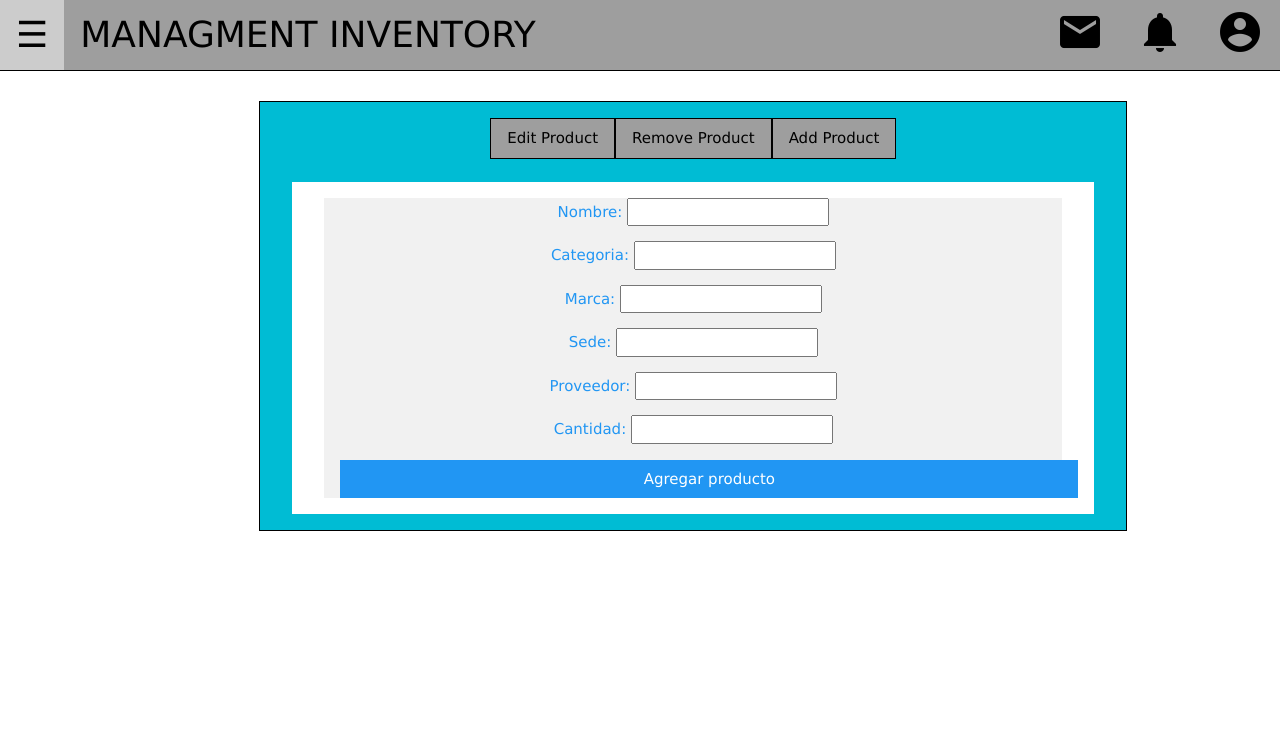
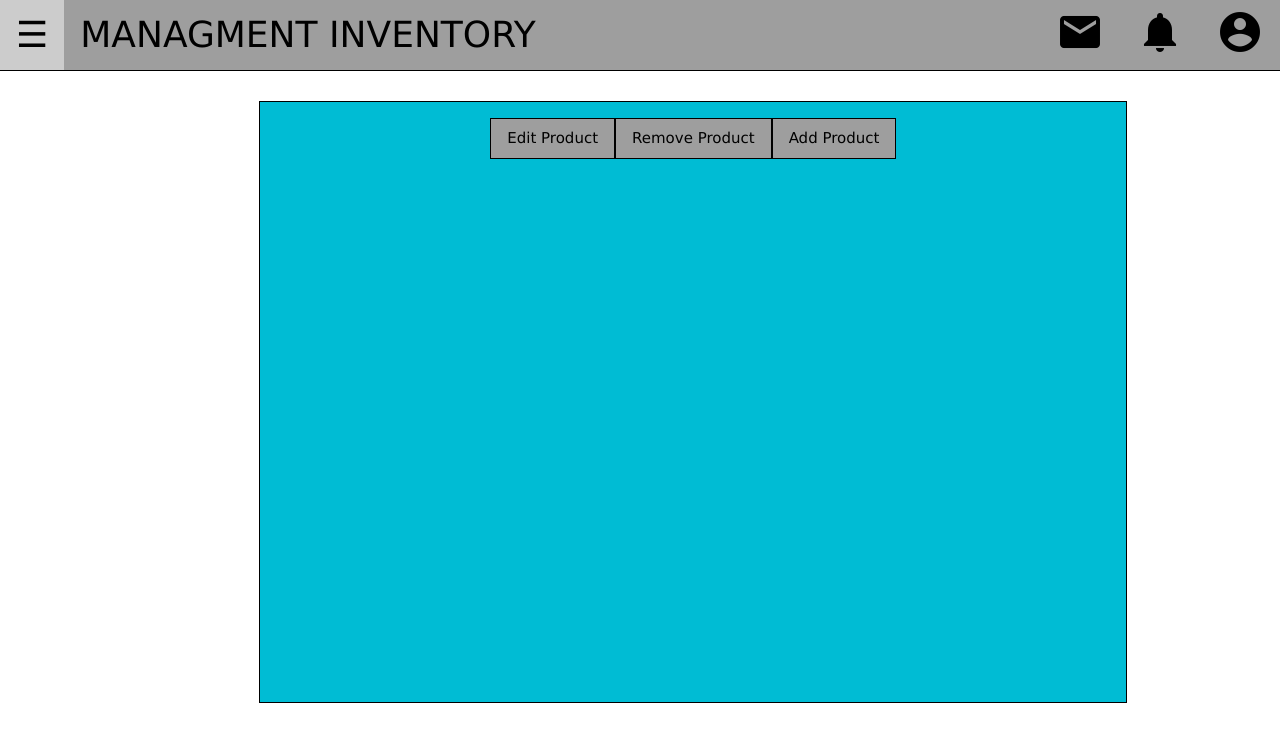
Before and after one commit to mamorenoc19/Managemet_Inventory, a Django app: template Management_Inventory_Project/Managemet_Inventory_App/templates/Managemet_Inventory_App/productos.html in a window 1280 px wide. Shown: the top 742 px of the page. Run offline with Django 3.2, Linux system fonts and the light colour scheme; the template is opened without the code that fills it: values that come from a table or form of the project are taken from there, others are empty.

Commit message:
Update productos.html

```diff
--- a/Management_Inventory_Project/Managemet_Inventory_App/templates/Managemet_Inventory_App/productos.html
+++ b/Management_Inventory_Project/Managemet_Inventory_App/templates/Managemet_Inventory_App/productos.html
@@ -2,31 +2,20 @@
 {% load static%}
 {% block head%}
 {% endblock %}
-
 {% block content %}
 <div class="w3-container w3-cyan w3-border w3-border-black w3-center" id="sobre_nosotros" style="margin:30px">
+    <div class="w3-display-container w3-cyan" style="height: 600px;">
         <div class="w3-container w3-side-bar w3-bar ">
-        <a href="{% url 'edit'%}"
+            <a href="/Managemet_Inventory_App/edit/"
                 class="w3-margin-top w3-bar-item w3-button w3-bar-item w3-gray w3-cursive w3-text-black w3-hover-gray w3-hover-text-white w3-border w3-border-black">Edit
                 Product</a>
-        <a href="{% url 'remove'%}"
+            <a href="/Managemet_Inventory_App/remove/"
                 class="w3-margin-top w3-bar-item w3-button w3-bar-item w3-gray w3-cursive w3-text-black w3-hover-gray w3-hover-text-white w3-border w3-border-black">Remove
                 Product</a>
-        <a href="{% url 'add'%}"
+            <a href="/Managemet_Inventory_App/add/"
                 class="w3-margin-top w3-bar-item w3-button w3-bar-item w3-gray w3-cursive w3-text-black w3-hover-gray w3-hover-text-white w3-border w3-border-black">Add
                 Product</a>
         </div>
-
-    <div class="w3-container w3-white w3-margin">
-        <form method="POST" class="w3-light-grey w3-text-blue w3-margin"> {% csrf_token %}
-            <!-- <input class="w3-input w3-border w3-margin" href="" type="text" placeholder="Nombre">
-            <input class="w3-input w3-border w3-margin" type="text" placeholder="Etiqueta">
-            <input class="w3-input w3-border w3-margin" type="text" placeholder="Proveedor"> -->
-                {{form.as_p}}
-            <button class="w3-button w3-block w3-section w3-blue w3-ripple w3-padding w3-margin">Agregar
-                producto</button>
-        </form>
     </div>
 </div>
-
 {% endblock %}
```
Lines whose indentation alone changed are shown as unchanged.
